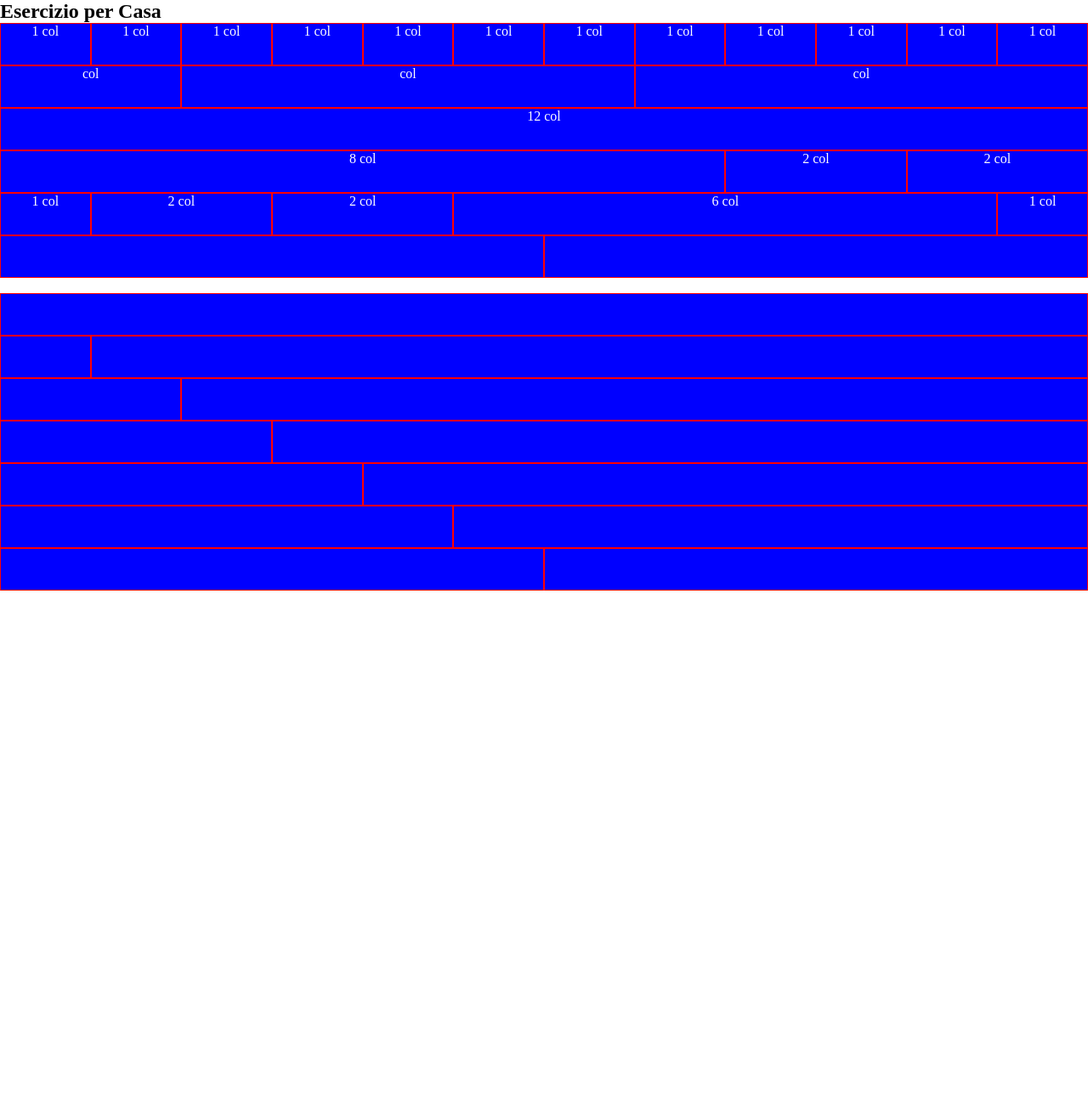
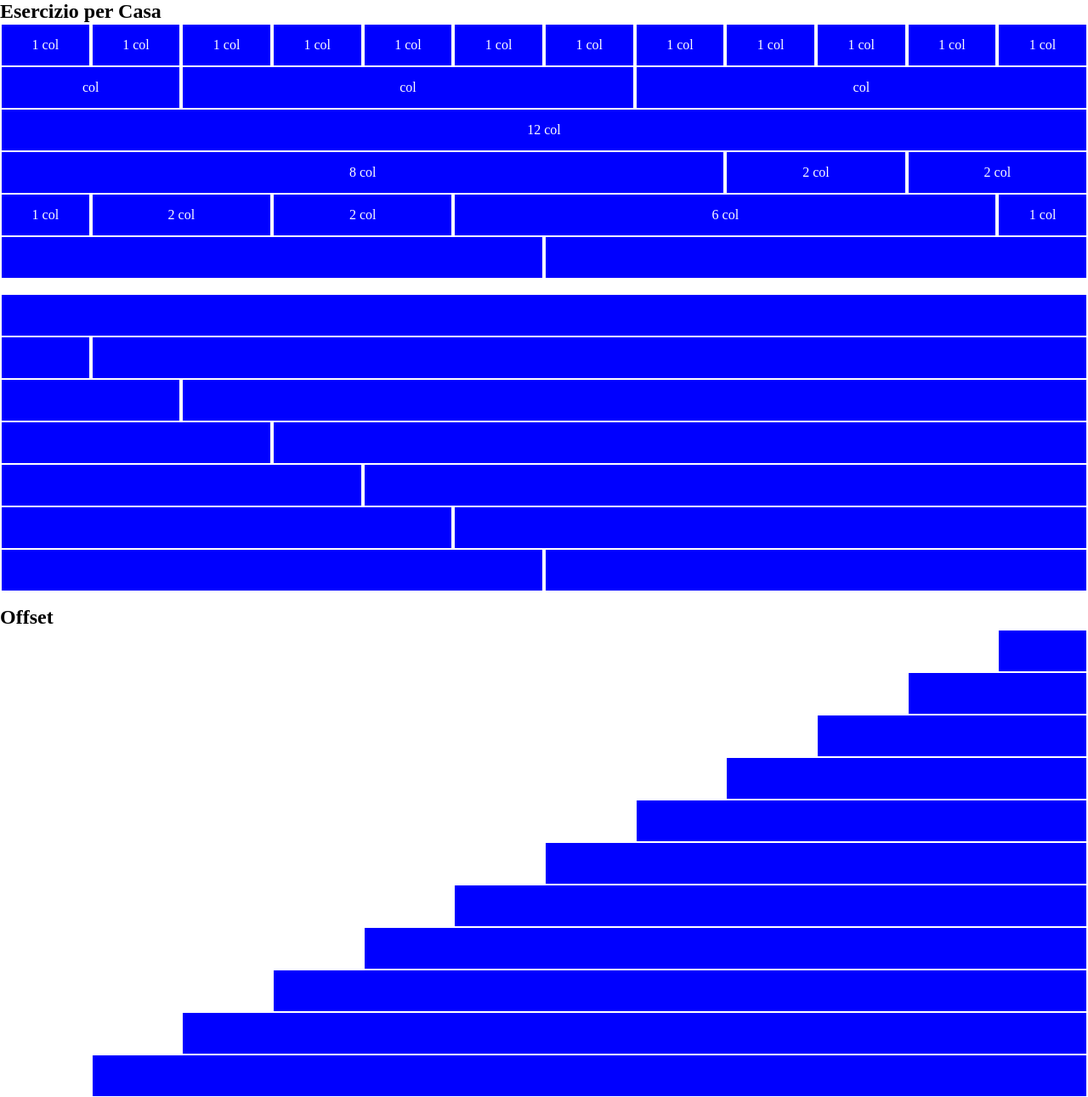
Before and after one commit to dariodeveloper92/html-css-12bool, a plain HTML site: page index.html in a window 1280 px wide. Shown: the whole page at 85% size. Before the commit the page ends 800 px from the top, so only its background shows below. Drawn offline with Linux system fonts and the light colour scheme.

Commit message:
update prima parte

```diff
--- a/12BoolFlex.css
+++ b/12BoolFlex.css
@@ -21,9 +21,30 @@
     flex-wrap: wrap;
 }
 
+.row-right {
+    display: flex;
+    flex-direction: row;
+    flex-wrap: wrap;
+    justify-content: flex-end;
+}
+
+.box {
+    min-height: 50px;
+    background-color: blue;
+    color: white;
+    border: 1px solid white;
+    text-align: center;
+    padding: 15px;
+}
+
+.box-nested {
+    background: yellowgreen;
+    background-color: blue;
+}
+
 [class*="col-"] {
     flex: 0 0 auto;
-    border: 1px solid red;/*da commentare */
+    border: 1px solid white;/*da commentare */
     background-color: blue;
     color: white;
     height: 50px;/*da commentare */
--- a/index.html
+++ b/index.html
@@ -12,70 +12,207 @@
     <div class="container-fluid">
         <h2><strong>Esercizio per Casa</strong></h2>
         <div class="row">
-            <div class="col-xs-1">1 col</div>
-            <div class="col-xs-1">1 col</div>
-            <div class="col-xs-1">1 col</div>
-            <div class="col-xs-1">1 col</div>
-            <div class="col-xs-1">1 col</div>
-            <div class="col-xs-1">1 col</div>
-            <div class="col-xs-1">1 col</div>
-            <div class="col-xs-1">1 col</div>
-            <div class="col-xs-1">1 col</div>
-            <div class="col-xs-1">1 col</div>
-            <div class="col-xs-1">1 col</div>
-            <div class="col-xs-1">1 col</div>
+            <div class="col-xs-1">
+                <div class="box">1 col</div>
+            </div>
+            <div class="col-xs-1">
+                <div class="box">1 col</div>
+            </div>
+            <div class="col-xs-1">
+                <div class="box">1 col</div>
+            </div>
+            <div class="col-xs-1">
+                <div class="box">1 col</div>
+            </div>
+            <div class="col-xs-1">
+                <div class="box">1 col</div>
+            </div>
+            <div class="col-xs-1">
+                <div class="box">1 col</div>
+            </div>
+            <div class="col-xs-1">
+                <div class="box">1 col</div>
+            </div>
+            <div class="col-xs-1">
+                <div class="box">1 col</div>
+            </div>
+            <div class="col-xs-1">
+                <div class="box">1 col</div>
+            </div>
+            <div class="col-xs-1">
+                <div class="box">1 col</div>
+            </div>
+            <div class="col-xs-1">
+                <div class="box">1 col</div>
+            </div>
+            <div class="col-xs-1">
+                <div class="box">1 col</div>
+            </div>
         </div>
         <div class="row">
-            <div class="col-xs-2">col</div>
-            <div class="col-xs-5">col</div>
-            <div class="col-xs-5">col</div>
+            <div class="col-xs-2">
+                <div class="box">col</div>
+            </div>
+            <div class="col-xs-5">
+                <div class="box">col</div>
+            </div>
+            <div class="col-xs-5">
+                <div class="box">col</div>
+            </div>
         </div>
         <div class="row">
-            <div class="col-xs-12">12 col</div>
+            <div class="col-xs-12">
+                <div class="box">12 col</div>
+            </div>
         </div>
         <div class="row">
-            <div class="col-xs-8">8 col</div>
-            <div class="col-xs-2">2 col</div>
-            <div class="col-xs-2">2 col</div>
+            <div class="col-xs-8">
+                <div class="box">8 col</div>
+            </div>
+            <div class="col-xs-2">
+                <div class="box">2 col</div>
+            </div>
+            <div class="col-xs-2">
+                <div class="box">2 col</div>
+            </div>
         </div>
         <div class="row">
-            <div class="col-xs-1">1 col</div>
-            <div class="col-xs-2">2 col</div>
-            <div class="col-xs-2">2 col</div>
-            <div class="col-xs-6">6 col</div>
-            <div class="col-xs-1">1 col</div>
+            <div class="col-xs-1">
+                <div class="box">1 col</div>
+            </div>
+            <div class="col-xs-2">
+                <div class="box">2 col</div>
+            </div>
+            <div class="col-xs-2">
+                <div class="box">2 col</div>
+            </div>
+            <div class="col-xs-6">
+                <div class="box">6 col</div>
+            </div>
+            <div class="col-xs-1">
+                <div class="box">1 col</div>
+            </div>
         </div>
         <div class="row">
-            <div class="col-xs-6"></div>
-            <div class="col-xs-6"></div>
+            <div class="col-xs-6">
+                <div class="box"></div>
+            </div>
+            <div class="col-xs-6">
+                <div class="box"></div>
+            </div>
         </div>
         <br>
         <div class="row">
-            <div class="col-xs-12"></div>
+            <div class="col-xs-12">
+                <div class="box"></div>
+            </div>
         </div>
         <div class="row">
-            <div class="col-xs-1"></div>
-            <div class="col-xs-11"></div>
+            <div class="col-xs-1">
+                <div class="box"></div>
+            </div>
+            <div class="col-xs-11">
+                <div class="box"></div>
+            </div>
         </div>
         <div class="row">
-            <div class="col-xs-2"></div>
-            <div class="col-xs-10"></div>
+            <div class="col-xs-2">
+                <div class="box"></div>
+            </div>
+            <div class="col-xs-10">
+                <div class="box"></div>
+            </div>
         </div>
         <div class="row">
-            <div class="col-xs-3"></div>
-            <div class="col-xs-9"></div>
+            <div class="col-xs-3">
+                <div class="box"></div>
+            </div>
+            <div class="col-xs-9">
+                <div class="box"></div>
+            </div>
         </div>
         <div class="row">
-            <div class="col-xs-4"></div>
-            <div class="col-xs-8"></div>
+            <div class="col-xs-4">
+                <div class="box"></div>
+            </div>
+            <div class="col-xs-8">
+                <div class="box"></div>
+            </div>
         </div>
         <div class="row">
-            <div class="col-xs-5"></div>
-            <div class="col-xs-7"></div>
+            <div class="col-xs-5">
+                <div class="box"></div>
+            </div>
+            <div class="col-xs-7">
+                <div class="box"></div>
+            </div>
         </div>
         <div class="row">
-            <div class="col-xs-6"></div>
-            <div class="col-xs-6"></div>
+            <div class="col-xs-6">
+                <div class="box"></div>
+            </div>
+            <div class="col-xs-6">
+                <div class="box"></div>
+            </div>
+        </div>
+    </div>
+    <br>
+    <h2><strong>Offset</strong></h2>
+    <div class="container-fluid">
+        <div class="row-right">
+            <div class="col-xs-1">
+                <div class="box"></div>
+            </div>
+        </div>
+        <div class="row-right">
+            <div class="col-xs-2">
+                <div class="box"></div>
+            </div>
+        </div>
+        <div class="row-right">
+            <div class="col-xs-3">
+                <div class="box"></div>
+            </div>
+        </div>
+        <div class="row-right">
+            <div class="col-xs-4">
+                <div class="box"></div>
+            </div>
+        </div>
+        <div class="row-right">
+            <div class="col-xs-5">
+                <div class="box"></div>
+            </div>
+        </div>
+        <div class="row-right">
+            <div class="col-xs-6">
+                <div class="box"></div>
+            </div>
+        </div>
+        <div class="row-right">
+            <div class="col-xs-7">
+                <div class="box"></div>
+            </div>
+        </div>
+        <div class="row-right">
+            <div class="col-xs-8">
+                <div class="box"></div>
+            </div>
+        </div>
+        <div class="row-right">
+            <div class="col-xs-9">
+                <div class="box"></div>
+            </div>
+        </div>
+        <div class="row-right">
+            <div class="col-xs-10">
+                <div class="box"></div>
+            </div>
+        </div>
+        <div class="row-right">
+            <div class="col-xs-11">
+                <div class="box"></div>
+            </div>
         </div>
     </div>
 </body>
```
